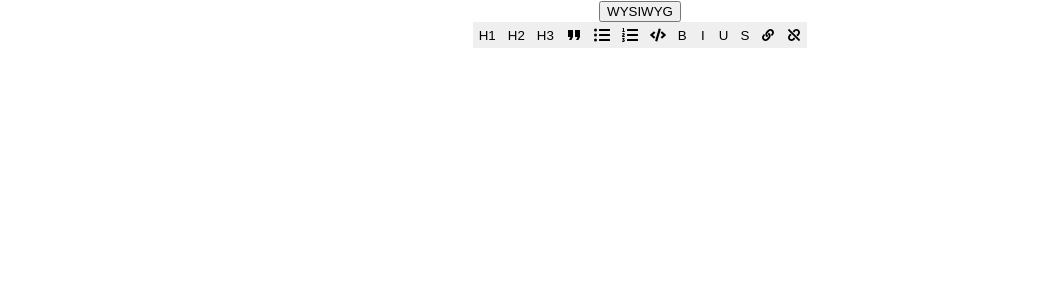
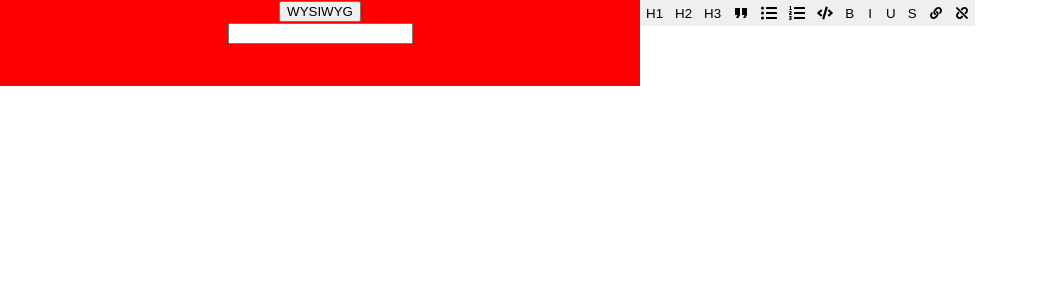
Before and after one commit to bangarangler/draftjsPOC, a React (Create React App) app: page / in a window 1280 px wide. Shown: the top 300 px of the page, without its empty margins (0-1038 px from the left). Built offline with nearby package versions, Linux system fonts and the light colour scheme.

Commit message:
added a add text functionality.  Its not complete and needs some refinement but the basics are there

```diff
--- a/src/App.css
+++ b/src/App.css
@@ -1,5 +1,10 @@
 .App {
   text-align: center;
+  display: flex;
+}
+.testContainer {
+  background-color: red;
+  width: 50%;
 }
 
 .App-logo {
--- a/src/App.js
+++ b/src/App.js
@@ -1,18 +1,30 @@
-import React from "react";
+import React, { useState } from "react";
 import "./App.css";
 import DraftEditor from "./components/draftEditor/draftEditor";
 
 function App() {
+  const [insertTextContent, setInsertTextContent] = useState("");
+
   return (
     <div className="App">
+      <div className="testContainer">
         <button
           onClick={() => {
             console.log("adding content to text editor");
+            setInsertTextContent("WYSIWYG");
           }}
         >
           WYSIWYG
         </button>
-      <DraftEditor />
+        <form>
+          <input type="text" />
+        </form>
+      </div>
+
+      <DraftEditor
+        insertTextContent={insertTextContent}
+        setInsertTextContent={setInsertTextContent}
+      />
     </div>
   );
 }
--- a/src/components/draftEditor/draftEditor.js
+++ b/src/components/draftEditor/draftEditor.js
@@ -8,6 +8,7 @@ import {
   CompositeDecorator,
   KeyBindingUtil,
   getDefaultKeyBinding,
+  Modifier,
 } from "draft-js";
 import "draft-js/dist/Draft.css";
 
@@ -20,7 +21,7 @@ import styles from "./draftEditor.module.scss";
 import BtnControls from "./BtnControls/BtnControls";
 import { LinkControls } from "./decorators/linkDecorator";
 
-const DraftEditor = () => {
+const DraftEditor = ({ insertTextContent, setInsertTextContent }) => {
   const decorators = new CompositeDecorator([
     // FOR LINKS
     {
@@ -83,6 +84,20 @@ const DraftEditor = () => {
     return getDefaultKeyBinding(e);
   }
 
+  // ================================ TESTING INSERT TEXT CONTENT SECTION ================================ //
+  useEffect(() => {
+    if (insertTextContent !== "") {
+      console.log("resetting insertTextContent");
+      const contentState = editorState.getCurrentContent();
+      const targetRange = editorState.getSelection();
+      const text = insertTextContent;
+      const ncs = Modifier.insertText(contentState, targetRange, text);
+      setEditorState(EditorState.push(editorState, ncs, "insert-fragment"));
+      setInsertTextContent("");
+    }
+  }, [insertTextContent]);
+  // ================================ END TESTING INSERT TEXT CONTENT SECTION ================================ //
+
   const pluarisBlockQuoteStyle = (contentBlock) => {
     const type = contentBlock.getType();
     switch (type) {
--- a/src/components/draftEditor/draftEditor.module.scss
+++ b/src/components/draftEditor/draftEditor.module.scss
@@ -1,3 +1,8 @@
+.editorWrapper {
+  display: flex;
+  flex-direction: column;
+}
+
 .btnWrapper {
   display: flex;
   flex-direction: row;
```
Lines whose indentation alone changed are shown as unchanged.
